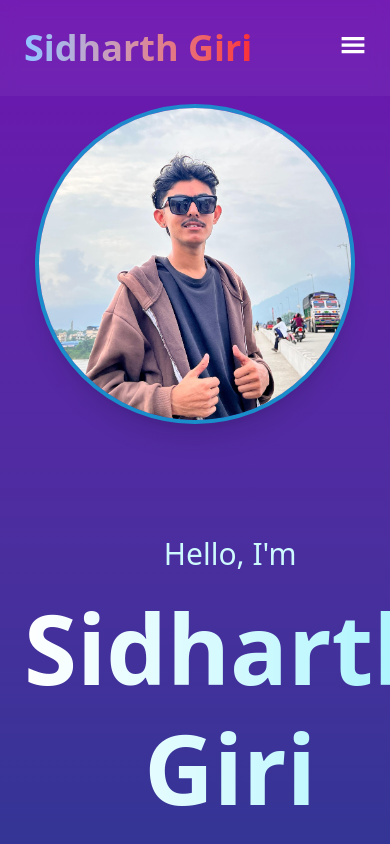
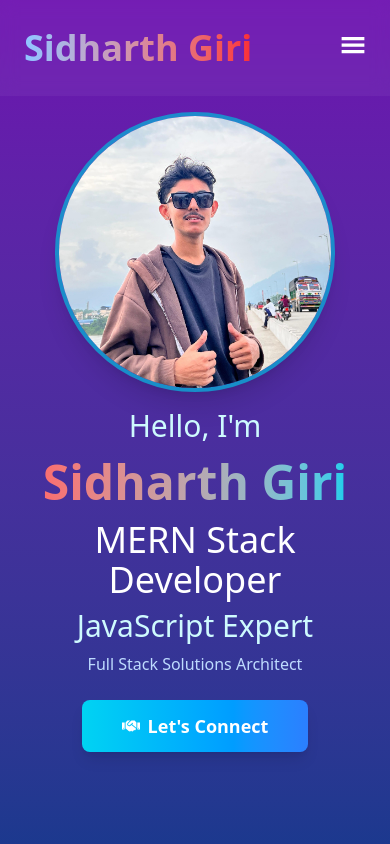
Before and after one commit to Sidharth3025y/MPFWR, a React (Vite) app: page / in a window 390 px wide. Shown: the top 844 px of the page. Built offline with nearby package versions, Linux system fonts and the light colour scheme.

Commit message:
Updated Projects component with responsive design

```diff
--- a/src/component/Footer/Footer.jsx
+++ b/src/component/Footer/Footer.jsx
@@ -50,8 +50,8 @@ const Footer = () => {
           <div className="space-y-4">
             <h3 className="text-2xl font-semibold text-white">Get in Touch</h3>
             <ul className="space-y-2 text-xl text-gray-400">
-              <li className="hover:text-purple-500 transition-colors">sid3025y@gmail.com</li>
-              <li className="hover:text-purple-500 transition-colors">+977-9826467839</li>
+              <li className="hover:text-purple-500 transition-colors"><a href="https://mail.google.com/mail/u/0/#inbox?compose=DmwnWrRttWZqZphjQSKsjnlWSxzSjdhRXCTfsFhmPPjqTRkdstmMNRWBdxQtLKgVNDPHFzjXWCmB" target='_blank' >sid3025y@gmail.com</a></li>
+              <li className="hover:text-purple-500 transition-colors"><a href="tel:+9779826467839">+977-9826467839</a></li>
               <li className="hover:text-purple-500 transition-colors">Pokhara, Nepal</li>
             </ul>
           </div>
@@ -64,7 +64,7 @@ const Footer = () => {
         </div>
 
         {/* Copyright */}
-        <div className="border-t border-gray-800 mt-16 pt-8 text-center text-xl text-gray-500 w-full">
+        <div className=" border-t-3 md:border-t border-gray-600 mt-5 md:mt-16 pt-8 text-center text-l md:text-xl text-gray-500 w-full">
           <p>© {new Date().getFullYear()} Sidharth Giri. All rights reserved.</p>
         </div>
 
--- a/src/component/HeroBanner/HeroBanner.jsx
+++ b/src/component/HeroBanner/HeroBanner.jsx
@@ -46,7 +46,7 @@ const HeroBanner = () => {
                 initial={{ opacity: 0, x: -30 }}
                 animate={{ opacity: 1, x: 0 }}
                 transition={{ duration: 0.5 }}
-                className="w-80 h-80 lg:w-96 lg:h-96 rounded-full border-4 border-cyan-500/70 overflow-hidden shadow-xl mx-auto lg:mx-0 mt-20"
+                className="w-70 h-70 lg:w-96 lg:h-96 rounded-full border-4 border-cyan-500/70 overflow-hidden shadow-xl mx-auto lg:mx-0 mt-5 md:mt-20"
               >
                 <img
                   src="./sid.jpg"
@@ -62,13 +62,13 @@ const HeroBanner = () => {
                 transition={{ delay: 0.2, duration: 0.5 }}
                 className="flex flex-col items-center lg:items-start text-center lg:text-left max-w-md mx-auto lg:mx-0"
               >
-                <div className="space-y-4 mt-20">
-                  <p className="text-3xl text-cyan-100 font-light">Hello, I'm</p>
-                  <h1 className="text-8xl md:text-7xl font-bold bg-gradient-to-r from-white to-cyan-200 bg-clip-text text-transparent leading-tight">
+                <div className="space-y-4 -mt-4 md:mt-20">
+                  <p className="text-3xl text-cyan-100 font-light ">Hello, I'm</p>
+                  <h1 className="text-5xl md:text-7xl  font-bold -mt-2 md:mt-0 bg-gradient-to-r from-red-400 to-cyan-400 bg-clip-text text-transparent leading-tight">
                     Sidharth Giri
                   </h1>
                   <div className="space-y-2">
-                    <p className="text-4xl text-white">MERN Stack Developer</p>
+                    <p className="text-4xl text-white -mt-2 md:mt-0">MERN Stack Developer</p>
                     <p className="text-3xl text-cyan-100">JavaScript Expert</p>
                     <p className="text-xg text-blue-200">
                       Full Stack Solutions Architect
```
